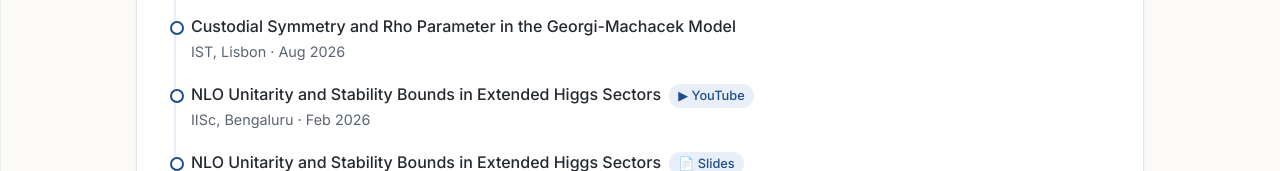
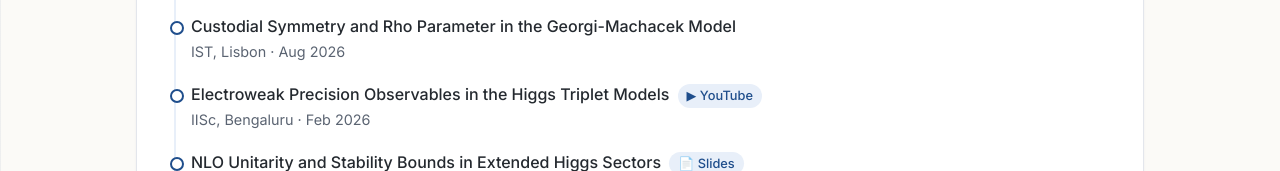
Before and after one commit to samantaphys/samantaphys.github.io, a plain HTML site: page index.html in a window 1280 px wide. Shown: the part 4963-5134 px from the top of the page. Drawn offline with nearby package versions, Linux system fonts and the light colour scheme.

Commit message:
Update index.html

```diff
--- a/index.html
+++ b/index.html
@@ -220,7 +220,7 @@
         <li><div class="talk-title">What can LHC data tell us about Higgs triplet models?</div><div class="talk-meta">LPSC, Grenoble · Sep 2026</div></li>
         <li><div class="talk-title">What can LHC data tell us about Higgs triplet models?</div><div class="talk-meta">Wurzburg University, Wurzburg · Sep 2026</div></li>
         <li><div class="talk-title">Custodial Symmetry and Rho Parameter in the Georgi-Machacek Model</div><div class="talk-meta">IST, Lisbon · Aug 2026</div></li>
-        <li><div class="talk-title">NLO Unitarity and Stability Bounds in Extended Higgs Sectors <a class="tag" href="https://www.youtube.com/watch?v=5rg-t1gAr4k">▶ YouTube</a></div><div class="talk-meta">IISc, Bengaluru · Feb 2026</div></li>
+        <li><div class="talk-title">Electroweak Precision Observables in the Higgs Triplet Models <a class="tag" href="https://www.youtube.com/watch?v=5rg-t1gAr4k">▶ YouTube</a></div><div class="talk-meta">IISc, Bengaluru · Feb 2026</div></li>
         <li><div class="talk-title">NLO Unitarity and Stability Bounds in Extended Higgs Sectors <a class="tag" href="talk_ICTP-copy.pdf">📄 Slides</a></div><div class="talk-meta">ICTP, Trieste · Jun 2025</div></li>
         <li><div class="talk-title">NLO Unitarity and Stability Bounds in Extended Higgs Sectors</div><div class="talk-meta">KIT, Karlsruhe · Nov 2024</div></li>
         <li><div class="talk-title">NLO Unitarity and Stability Bounds in Extended Higgs Sectors</div><div class="talk-meta">Bonn University, Bonn · Nov 2024</div></li>
```
